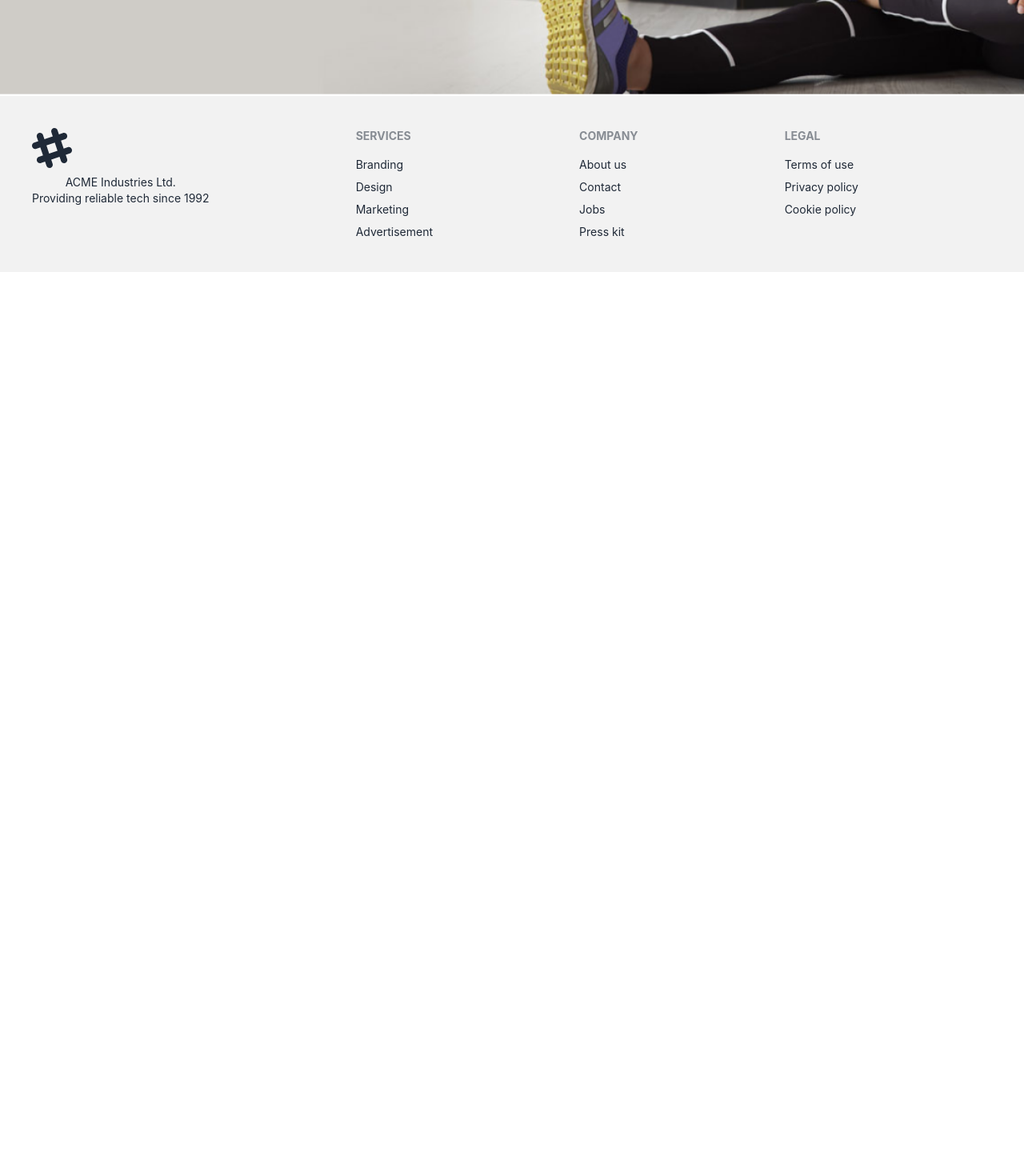
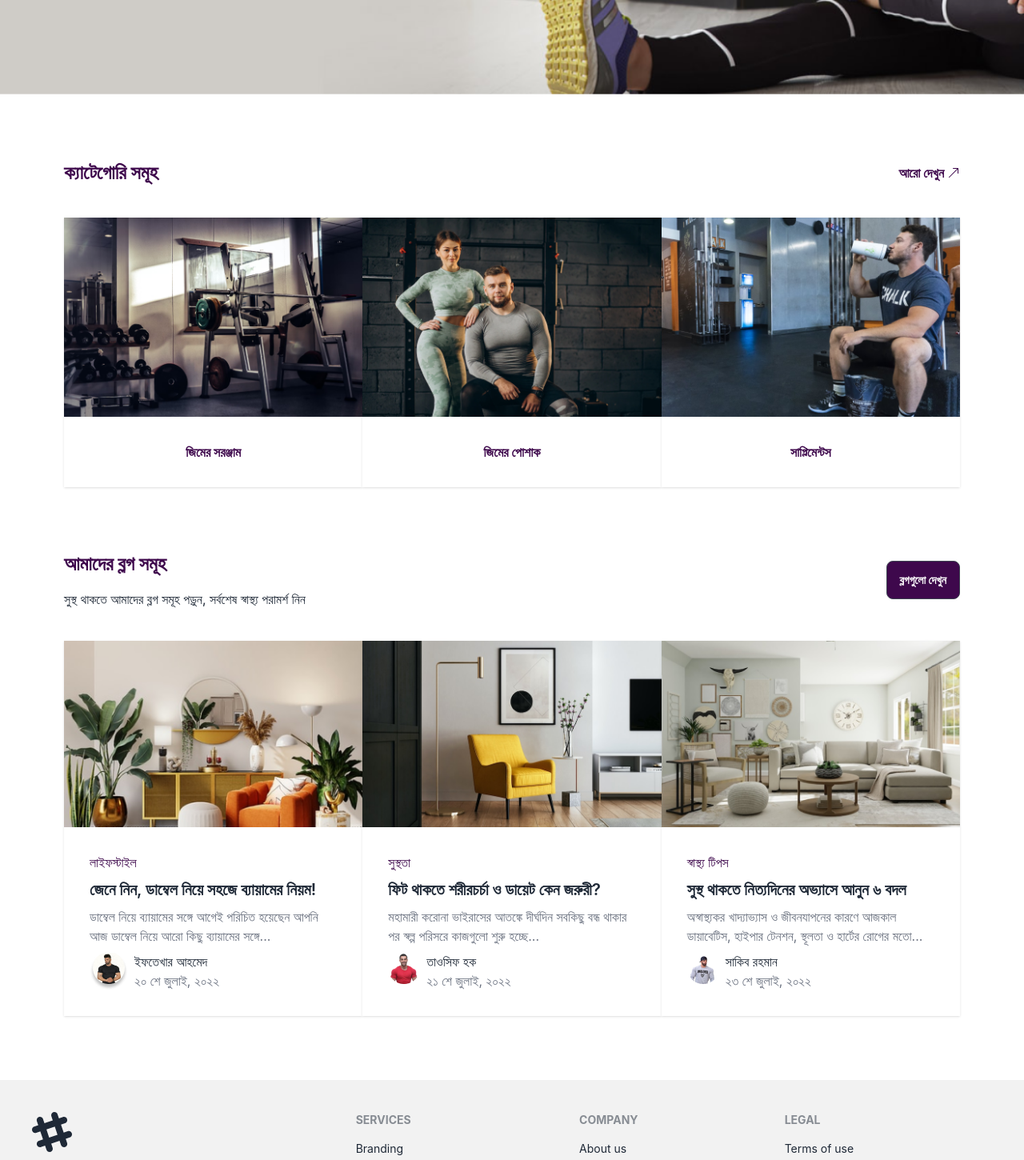
Before and after one commit to zahid4523114/Gymaster, a React (Create React App) app: page / in a window 1280 px wide. Shown: the part 683-2133 px from the top of the page at 80% size. Before the commit the page ends 1023 px from the top, so only its background shows below. Built offline with nearby package versions, Linux system fonts and the light colour scheme.

Commit message:
category-and-blogs-section-added

```diff
--- a/src/components/blog/Blog.js
+++ b/src/components/blog/Blog.js
@@ -1,7 +1,92 @@
 import React from "react";
+import blogImage1 from "../../images/Image (1).png";
+import blogImage2 from "../../images/Image (2).png";
+import blogImage3 from "../../images/Image (3).png";
+import avatar1 from "../../images/Avatar.png";
+import avatar2 from "../../images/Avatar (1).png";
+import avatar3 from "../../images/Avatar (2).png";
 
 const Blog = () => {
-  return <div></div>;
+  const blogsInfo = [
+    {
+      blogThumb: blogImage1,
+      blogHeader: "জেনে নিন, ডাম্বেল নিয়ে সহজে ব্যায়ামের নিয়ম!",
+      subHeader: "লাইফস্টাইল",
+      blogDes:
+        "ডাম্বেল নিয়ে ব্যায়ামের সঙ্গে আগেই পরিচিত হয়েছেন আপনি আজ ডাম্বেল নিয়ে আরো কিছু ব্যায়ামের সঙ্গে...",
+      avatar: {
+        img: avatar1,
+        name: "ইফতেখার আহমেদ",
+        date: "২০ শে জুলাই, ২০২২",
+      },
+    },
+    {
+      blogThumb: blogImage2,
+      blogHeader: "ফিট থাকতে শরীরচর্চা ও ডায়েট কেন জরুরী?",
+      subHeader: "সুস্থতা",
+      blogDes:
+        "মহামারী করোনা ভাইরাসের আতঙ্কে দীর্ঘদিন সবকিছু বন্ধ থাকার পর স্বল্প পরিসরে কাজগুলো শুরু হচ্ছে...",
+      avatar: {
+        img: avatar2,
+        name: "তাওসিফ হক",
+        date: "২১ শে জুলাই, ২০২২",
+      },
+    },
+    {
+      blogThumb: blogImage3,
+      blogHeader: "সুস্থ থাকতে নিত্যদিনের অভ্যাসে আনুন ৬ বদল",
+      subHeader: "স্বাস্থ্য টিপস",
+      blogDes:
+        "অস্বাস্থ্যকর খাদ্যাভ্যাস ও জীবনযাপনের কারণে আজকাল ডায়াবেটিস, হাইপার টেনশন, স্থূলতা ও হার্টের রোগের মতো...",
+      avatar: {
+        img: avatar3,
+        name: "সাকিব রহমান",
+        date: "২৩ শে জুলাই, ২০২২",
+      },
+    },
+  ];
+
+  return (
+    <div className="m-20">
+      <div className="flex justify-between items-center">
+        <div className="text-left">
+          <h1 className="font-bold text-2xl mb-4" style={{ color: "#3E084C" }}>
+            আমাদের ব্লগ সমূহ
+          </h1>
+          <p>
+            সুস্থ থাকতে আমাদের ব্লগ সমূহ পড়ুন, সর্বশেষ স্বাস্থ্য পরামর্শ নিন
+          </p>
+        </div>
+        <p className="font-bold btn" style={{ backgroundColor: "#3E084C" }}>
+          ব্লগগুলো দেখুন
+        </p>
+      </div>
+      <div className="flex justify-between items-center mt-10">
+        {blogsInfo.map((blog) => (
+          <div className="card rounded-none text-left w-96 bg-base-100 shadow">
+            <figure>
+              <img src={blog.blogThumb} alt="Shoes" />
+            </figure>
+            <div className="card-body">
+              <span style={{ color: "#3E084C" }}>{blog.subHeader}</span>
+              <h1 className="card-title">{blog.blogHeader}</h1>
+              <p className="text-gray-500">{blog.blogDes}</p>
+              <div className="flex text-left">
+                <div className="rounded-full mr-2">
+                  <img alt="" src={blog.avatar.img} />
+                </div>
+                <div>
+                  <p>{blog.avatar.name}</p>
+                  <p className="text-gray-500">{blog.avatar.date}</p>
+                </div>
+              </div>
+            </div>
+          </div>
+        ))}
+      </div>
+    </div>
+  );
 };
 
 export default Blog;
+//style={{ color: "#3E084C" }}
--- a/src/components/category/Category.js
+++ b/src/components/category/Category.js
@@ -1,7 +1,57 @@
 import React from "react";
+import { BsArrowUpRight } from "react-icons/bs";
+import categoryImage1 from "../../images/Rectangle 4.png";
+import categoryImage2 from "../../images/Rectangle 4 (1).png";
+import categoryImage3 from "../../images/Rectangle 4 (2).png";
 
 const Category = () => {
-  return <div></div>;
+  const categoryPhotos = [
+    {
+      categoryThumb: categoryImage1,
+      categoryHeader: "জিমের সরঞ্জাম",
+    },
+    {
+      categoryThumb: categoryImage2,
+      categoryHeader: "জিমের পোশাক",
+    },
+    {
+      categoryThumb: categoryImage3,
+      categoryHeader: "সাপ্লিমেন্টস",
+    },
+  ];
+
+  return (
+    <div className="m-20">
+      <div className="flex justify-between items-center">
+        <h1 className="font-bold text-2xl" style={{ color: "#3E084C" }}>
+          ক্যাটেগোরি সমূহ
+        </h1>
+        <p className="font-bold flex items-center" style={{ color: "#3E084C" }}>
+          <span className="mr-1">আরো দেখুন </span>{" "}
+          <BsArrowUpRight></BsArrowUpRight>
+        </p>
+      </div>
+      <div className="flex justify-between items-center mt-10">
+        {categoryPhotos.map((category) => (
+          <div className="card w-96 rounded-none bg-base-100 shadow">
+            <figure>
+              <img src={category.categoryThumb} alt="" />
+            </figure>
+            <div className="card-body">
+              <h1
+                style={{ color: "#3E084C" }}
+                className="font-bold text-center"
+              >
+                {category.categoryHeader}
+              </h1>
+            </div>
+          </div>
+        ))}
+      </div>
+    </div>
+  );
 };
 
 export default Category;
+
+//style={{ color: "#3E084C" }}
```
